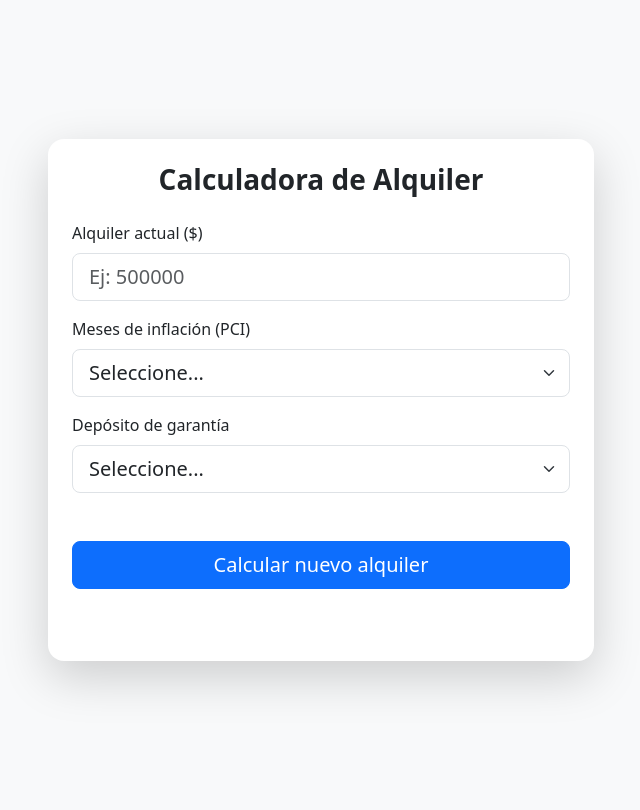
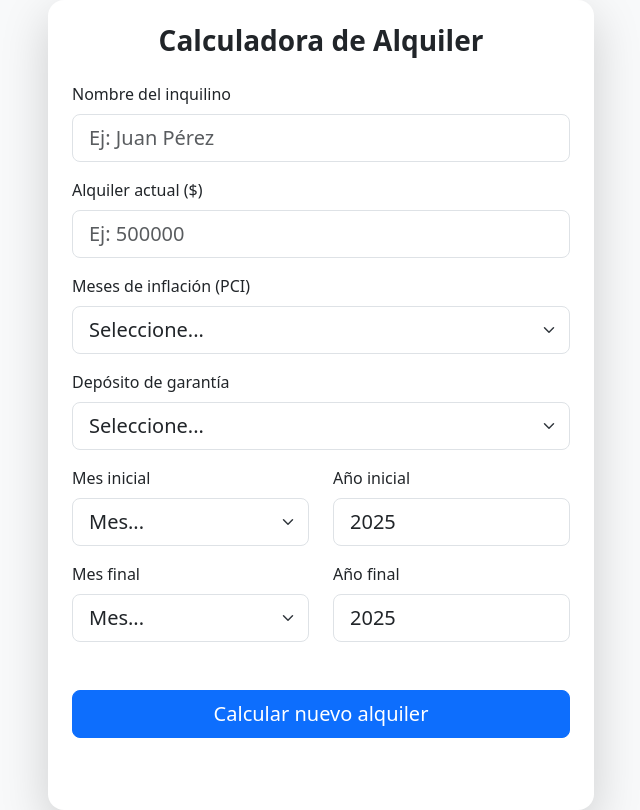
Before and after one commit to benji0248/calculadora-alquiler, a plain HTML site: page index.html in a window 1280 px wide. Shown: the whole page, without its empty margins (319-959 px from the left). Drawn offline with nearby package versions, Linux system fonts and the light colour scheme.

Commit message:
Update index.html

```diff
--- a/index.html
+++ b/index.html
@@ -17,6 +17,17 @@
           <div class="card shadow-lg border-0 rounded-4" id="resultadoCard">
             <div class="card-body p-4">
               <h3 class="text-center mb-4 fw-bold">Calculadora de Alquiler</h3>
+
+              <!-- Nombre del inquilino -->
+              <div class="mb-3">
+                <label for="inquilinoNombre" class="form-label">Nombre del inquilino</label>
+                <input
+                  type="text"
+                  class="form-control form-control-lg"
+                  id="inquilinoNombre"
+                  placeholder="Ej: Juan Pérez"
+                />
+              </div>
 
               <!-- Alquiler actual -->
               <div class="mb-3">
@@ -60,6 +71,58 @@
                 </select>
               </div>
 
+              <!-- Mes y año inicial -->
+              <div class="mb-3 row">
+                <div class="col">
+                  <label for="mesInicial" class="form-label">Mes inicial</label>
+                  <select class="form-select form-select-lg" id="mesInicial">
+                    <option value="" selected disabled>Mes...</option>
+                    <option value="1">Enero</option>
+                    <option value="2">Febrero</option>
+                    <option value="3">Marzo</option>
+                    <option value="4">Abril</option>
+                    <option value="5">Mayo</option>
+                    <option value="6">Junio</option>
+                    <option value="7">Julio</option>
+                    <option value="8">Agosto</option>
+                    <option value="9">Septiembre</option>
+                    <option value="10">Octubre</option>
+                    <option value="11">Noviembre</option>
+                    <option value="12">Diciembre</option>
+                  </select>
+                </div>
+                <div class="col">
+                  <label for="anioInicial" class="form-label">Año inicial</label>
+                  <input type="number" class="form-control form-control-lg" id="anioInicial" min="2000" max="2100" value="2025"/>
+                </div>
+              </div>
+
+              <!-- Mes y año final -->
+              <div class="mb-3 row">
+                <div class="col">
+                  <label for="mesFinal" class="form-label">Mes final</label>
+                  <select class="form-select form-select-lg" id="mesFinal">
+                    <option value="" selected disabled>Mes...</option>
+                    <option value="1">Enero</option>
+                    <option value="2">Febrero</option>
+                    <option value="3">Marzo</option>
+                    <option value="4">Abril</option>
+                    <option value="5">Mayo</option>
+                    <option value="6">Junio</option>
+                    <option value="7">Julio</option>
+                    <option value="8">Agosto</option>
+                    <option value="9">Septiembre</option>
+                    <option value="10">Octubre</option>
+                    <option value="11">Noviembre</option>
+                    <option value="12">Diciembre</option>
+                  </select>
+                </div>
+                <div class="col">
+                  <label for="anioFinal" class="form-label">Año final</label>
+                  <input type="number" class="form-control form-control-lg" id="anioFinal" min="2000" max="2100" value="2025"/>
+                </div>
+              </div>
+
               <!-- Botón calcular -->
               <div class="d-grid my-5">
                 <button
@@ -72,9 +135,6 @@
 
               <!-- Botones secundarios -->
               <div class="d-flex justify-content-between mt-2 flex-wrap gap-2">
-                <button class="btn btn-dark btn-sm d-none" id="verCalculoBtn">
-                  Ver cálculo
-                </button>
                 <button
                   class="btn btn-outline-primary btn-sm d-none"
                   id="imagenBtn"
@@ -86,15 +146,8 @@
                 </button>
               </div>
 
-              <!-- Detalle -->
               <!-- Contenedor de solo resultados -->
               <div id="resultadoContainer">
-                <!-- Resultado resumido -->
-                <div
-                  id="resultado"
-                  class="alert alert-info mt-4 d-none rounded-3"
-                ></div>
-
                 <!-- Detalle -->
                 <div
                   id="detalleCalculo"
```
